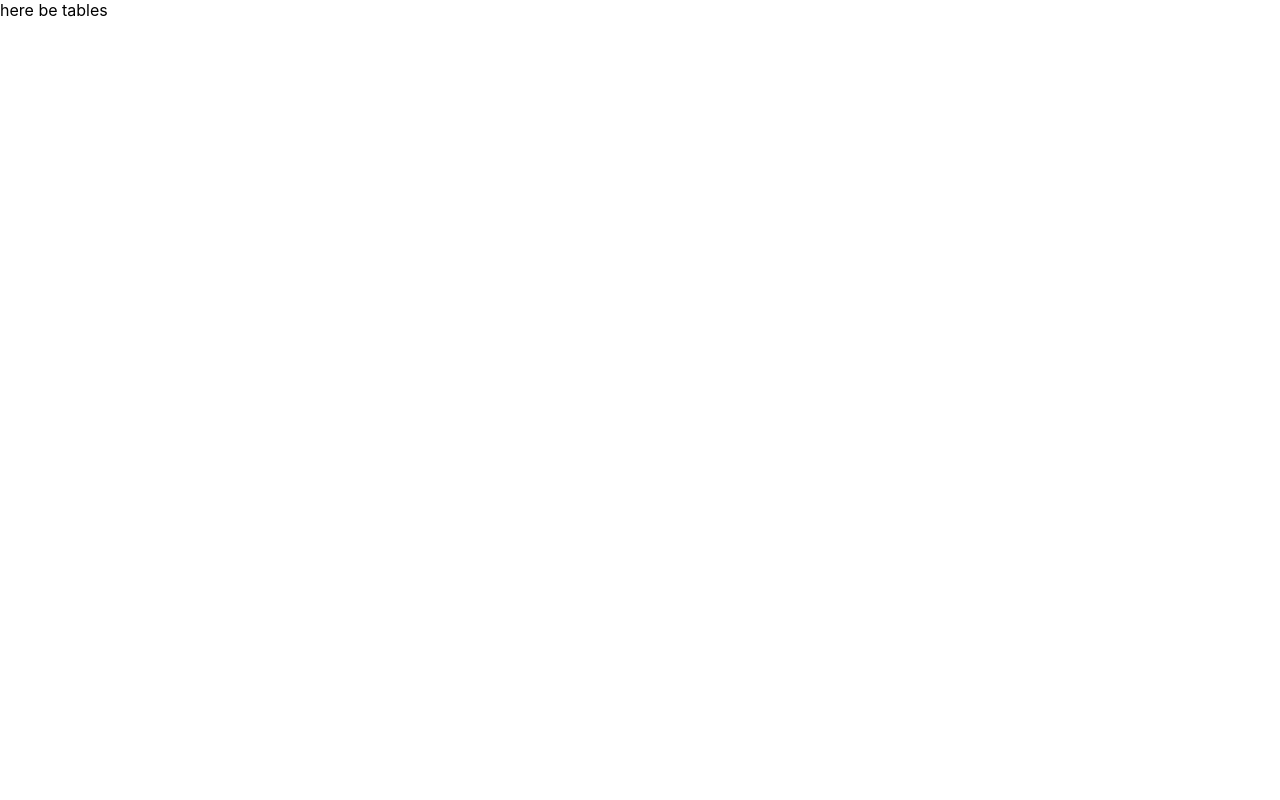
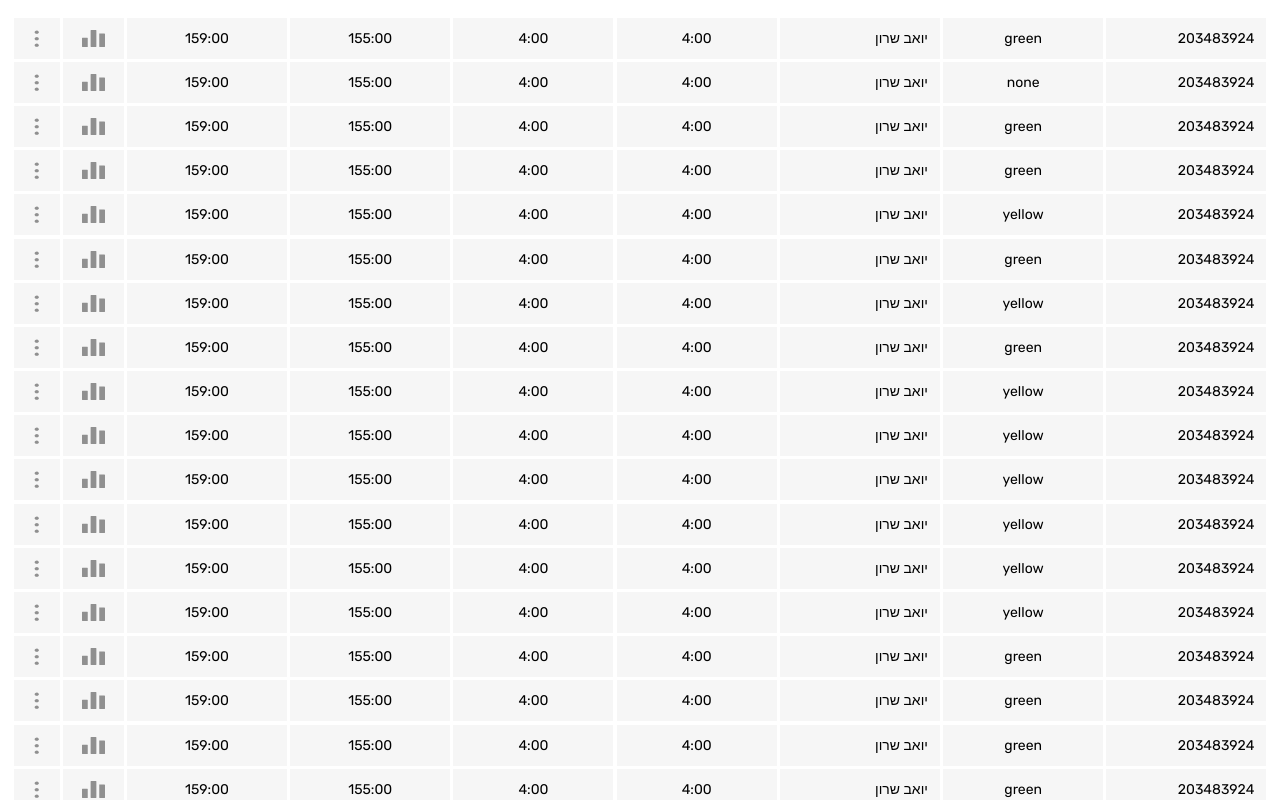
Before and after one commit to Embedead/TableExercise, a React (Create React App) app: page / in a window 1280 px wide. Shown: the top 800 px of the page. Built offline with nearby package versions, Linux system fonts and the light colour scheme.

Commit message:
Row functionality and design done

```diff
--- a/public/index.html
+++ b/public/index.html
@@ -3,6 +3,9 @@
   <head>
     <meta charset="utf-8" />
     <link rel="icon" href="%PUBLIC_URL%/favicon.ico" />
+    <link rel="preconnect" href="https://fonts.googleapis.com">
+<link rel="preconnect" href="https://fonts.gstatic.com" crossorigin>
+<link href="https://fonts.googleapis.com/css2?family=Rubik:ital,wght@0,300;0,400;0,500;0,600;0,700;0,800;0,900;1,300;1,400;1,500;1,600;1,700;1,800;1,900&display=swap" rel="stylesheet">
     <meta name="viewport" content="width=device-width, initial-scale=1" />
     <meta name="theme-color" content="#000000" />
     <meta
--- a/src/App.js
+++ b/src/App.js
@@ -4,8 +4,7 @@ import { TableView } from './views/TableView';
 import { useSelector } from 'react-redux';
 
 function App() {
-  const table = useSelector((state)=> state.workerTable);
-  console.log("table is", table)
+
   return (
     <TableView/>
   );
--- /dev/null
+++ b/src/components/Row.jsx
@@ -0,0 +1,67 @@
+import React from "react"
+import styled from "styled-components"
+import BarChart from "../images/bar-chart.png"
+import GroupDots from "../images/groupdots.png"
+
+const RowContainer = styled.div`
+    display: flex;
+    width: 100%;
+    flex-wrap: nowrap;
+    font-weight: 400;
+    font-size: 14px;
+
+`
+
+const RightSidedCell = styled.span`
+    display: flex;
+    background-color: #F6F6F6;
+    margin: 0.1rem;
+    width: 15%;
+    flex-grow:1;
+    padding: 0.75rem;
+`
+
+const CenteredSidedCell = styled.span`
+     display: flex;
+    background-color: #F6F6F6;
+    margin: 0.1rem;
+    width: ${props => props.size? props.size : "15%" } ;
+    justify-content: center;
+    flex-grow:1;
+    padding: 0.75rem;
+`
+
+
+export const Row = ({rowItem}) => {
+    return(
+        <RowContainer>
+            <RightSidedCell>
+                {rowItem.id}
+            </RightSidedCell>
+            <CenteredSidedCell>
+                {rowItem.status}
+            </CenteredSidedCell>
+            <RightSidedCell>
+                {rowItem.name}
+            </RightSidedCell>
+            <CenteredSidedCell>
+                {rowItem.exemptHours}
+            </CenteredSidedCell>
+            <CenteredSidedCell>
+                {rowItem.manualHours}
+            </CenteredSidedCell>
+            <CenteredSidedCell>
+                {rowItem.hours}
+            </CenteredSidedCell >
+            <CenteredSidedCell>
+                {rowItem.totalHours}
+            </CenteredSidedCell>
+            <CenteredSidedCell size="4%">
+                <img src={BarChart} alt="barchart"/>
+            </CenteredSidedCell>
+            <CenteredSidedCell size="2.5%">
+                <img src={GroupDots} alt="groupdots"/>
+            </CenteredSidedCell>
+        </RowContainer>
+    )
+}
--- /dev/null
+++ b/src/components/Table.jsx
@@ -0,0 +1,63 @@
+import React from "react"
+import styled from "styled-components"
+import { DragDropContext, Droppable, Draggable } from "react-beautiful-dnd";
+import {useSelector, useDispatch} from "react-redux"
+import {setTable} from "../store/actionCreators"
+import {Row} from "./Row"
+
+const TableViewContainer = styled.div`
+    padding: 1rem 0.75rem;
+`
+export const Table = () => {
+
+    const table = useSelector((state)=> state.workerTable);
+    const dispatch = useDispatch();
+    const reorder = (list, startIndex, endIndex) => {
+        const result = Array.from(list);
+        const [removed] = result.splice(startIndex, 1);
+        result.splice(endIndex, 0, removed);
+
+        return result;
+      };
+
+    const onDragEnd = (result) => {
+        if (!result.destination) {
+          return;
+        }
+
+        const items = reorder(
+          table,
+          result.source.index,
+          result.destination.index
+        );
+
+        dispatch(setTable(items));
+      };
+
+
+    return(
+        <TableViewContainer>
+
+        <DragDropContext onDragEnd={onDragEnd}>
+            <Droppable droppableId="droppable">
+                {(provided, snapshot)=>(
+                    <div {...provided.droppableProps} ref={provided.innerRef}>
+                       {table.map((item,index) => {
+                           return(
+                               <Draggable key={"draggable" + index} draggableId={String(index)} index={index}>
+                                   {(provided,snapshot) => (
+                                       <div ref={provided.innerRef} {...provided.draggableProps} {...provided.dragHandleProps}>
+                                           <Row rowItem={item} key={"row" + index}/>
+                                       </div>
+                                   )}
+                               </Draggable>
+                           )
+                        })}
+                       {provided.placeholder}
+                   </div>
+                )}
+            </Droppable>
+        </DragDropContext>
+                </TableViewContainer>
+    )
+}
--- a/src/index.css
+++ b/src/index.css
@@ -1,6 +1,6 @@
 body {
   margin: 0;
-  font-family: -apple-system, BlinkMacSystemFont, 'Segoe UI', 'Roboto', 'Oxygen',
+  font-family: "Rubik", sans-serif,'Roboto',-apple-system, BlinkMacSystemFont, 'Segoe UI',  'Oxygen',
     'Ubuntu', 'Cantarell', 'Fira Sans', 'Droid Sans', 'Helvetica Neue',
     sans-serif;
   -webkit-font-smoothing: antialiased;
--- /dev/null
+++ b/src/misc/tableValues.js
@@ -0,0 +1,255 @@
+export const tableValues = [
+    {
+
+        rowID:"1",
+        id:"203483924",
+        name:"יואב שרון",
+        status:"green",
+        exemptHours:"4:00",
+        manualHours:"4:00",
+        hours:"155:00",
+        totalHours:"159:00",
+
+    },
+    {
+
+        rowID:"2",
+        id:"203483924",
+        name:"יואב שרון",
+        status:"none",
+        exemptHours:"4:00",
+        manualHours:"4:00",
+        hours:"155:00",
+        totalHours:"159:00",
+
+    },
+    {
+
+        rowID:"3",
+        id:"203483924",
+        name:"יואב שרון",
+        status:"green",
+        exemptHours:"4:00",
+        manualHours:"4:00",
+        hours:"155:00",
+        totalHours:"159:00",
+
+    },
+    {
+
+        rowID:"4",
+        id:"203483924",
+        name:"יואב שרון",
+        status:"green",
+        exemptHours:"4:00",
+        manualHours:"4:00",
+        hours:"155:00",
+        totalHours:"159:00",
+
+    },
+    {
+
+        rowID:"5",
+        id:"203483924",
+        name:"יואב שרון",
+        status:"yellow",
+        exemptHours:"4:00",
+        manualHours:"4:00",
+        hours:"155:00",
+        totalHours:"159:00",
+
+    },
+    {
+
+        rowID:"6",
+        id:"203483924",
+        name:"יואב שרון",
+        status:"green",
+        exemptHours:"4:00",
+        manualHours:"4:00",
+        hours:"155:00",
+        totalHours:"159:00",
+
+    },
+    {
+
+        rowID:"7",
+        id:"203483924",
+        name:"יואב שרון",
+        status:"yellow",
+        exemptHours:"4:00",
+        manualHours:"4:00",
+        hours:"155:00",
+        totalHours:"159:00",
+
+    },
+    {
+
+        rowID:"8",
+        id:"203483924",
+        name:"יואב שרון",
+        status:"green",
+        exemptHours:"4:00",
+        manualHours:"4:00",
+        hours:"155:00",
+        totalHours:"159:00",
+
+    },
+    {
+
+        rowID:"9",
+        id:"203483924",
+        name:"יואב שרון",
+        status:"yellow",
+        exemptHours:"4:00",
+        manualHours:"4:00",
+        hours:"155:00",
+        totalHours:"159:00",
+
+    },
+    {
+
+        rowID:"10",
+        id:"203483924",
+        name:"יואב שרון",
+        status:"yellow",
+        exemptHours:"4:00",
+        manualHours:"4:00",
+        hours:"155:00",
+        totalHours:"159:00",
+
+    },
+    {
+
+        rowID:"11",
+        id:"203483924",
+        name:"יואב שרון",
+        status:"yellow",
+        exemptHours:"4:00",
+        manualHours:"4:00",
+        hours:"155:00",
+        totalHours:"159:00",
+
+    },
+    {
+
+        rowID:"12",
+        id:"203483924",
+        name:"יואב שרון",
+        status:"yellow",
+        exemptHours:"4:00",
+        manualHours:"4:00",
+        hours:"155:00",
+        totalHours:"159:00",
+
+    },
+    {
+
+        rowID:"13",
+        id:"203483924",
+        name:"יואב שרון",
+        status:"yellow",
+        exemptHours:"4:00",
+        manualHours:"4:00",
+        hours:"155:00",
+        totalHours:"159:00",
+
+    },
+    {
+
+        rowID:"14",
+        id:"203483924",
+        name:"יואב שרון",
+        status:"yellow",
+        exemptHours:"4:00",
+        manualHours:"4:00",
+        hours:"155:00",
+        totalHours:"159:00",
+
+    },
+    {
+
+        rowID:"15",
+        id:"203483924",
+        name:"יואב שרון",
+        status:"green",
+        exemptHours:"4:00",
+        manualHours:"4:00",
+        hours:"155:00",
+        totalHours:"159:00",
+
+    },
+    {
+
+        rowID:"16",
+        id:"203483924",
+        name:"יואב שרון",
+        status:"green",
+        exemptHours:"4:00",
+        manualHours:"4:00",
+        hours:"155:00",
+        totalHours:"159:00",
+
+    },
+    {
+
+        rowID:"17",
+        id:"203483924",
+        name:"יואב שרון",
+        status:"green",
+        exemptHours:"4:00",
+        manualHours:"4:00",
+        hours:"155:00",
+        totalHours:"159:00",
+
+    },
+    {
+
+        rowID:"18",
+        id:"203483924",
+        name:"יואב שרון",
+        status:"green",
+        exemptHours:"4:00",
+        manualHours:"4:00",
+        hours:"155:00",
+        totalHours:"159:00",
+
+    },
+    {
+
+        rowID:"19",
+        id:"203483924",
+        name:"יואב שרון",
+        status:"green",
+        exemptHours:"4:00",
+        manualHours:"4:00",
+        hours:"155:00",
+        totalHours:"159:00",
+
+    },
+    {
+
+        rowID:"20",
+        id:"203483924",
+        name:"יואב שרון",
+        status:"green",
+        exemptHours:"4:00",
+        manualHours:"4:00",
+        hours:"155:00",
+        totalHours:"159:00",
+
+    },
+    {
+
+        rowID:"21",
+        id:"203483924",
+        name:"יואב שרון",
+        status:"yellow",
+        exemptHours:"4:00",
+        manualHours:"4:00",
+        hours:"155:00",
+        totalHours:"159:00",
+
+    },
+
+]
--- a/src/views/TableView.jsx
+++ b/src/views/TableView.jsx
@@ -1,10 +1,28 @@
 import React from 'react'
 import styled from 'styled-components'
+import {useDispatch} from "react-redux"
+import {setTable} from "../store/actionCreators"
+import {tableValues} from "../misc/tableValues"
+import { useSelector } from 'react-redux'
+import {Table} from "../components/Table"
+
+const TableContainer = styled.div`
+    width: 100%;
+    height: 100%;
+    direction: rtl;
+`
 
 export const TableView = () => {
+    const dispatch = useDispatch();
+    React.useEffect(()=>{
+        dispatch(setTable(tableValues));
+
+    },[])
+    const table = useSelector((state)=> state.workerTable);
+  console.log("table is", table)
     return(
-        <div>
-            here be tables
-        </div>
+        <TableContainer>
+            <Table/>
+        </TableContainer>
     )
 }
```
Also changed, not shown: src/components/Row.js (deleted, +0 -10 lines), src/images/bar-chart.png (added), src/images/groupdots.png (added).
